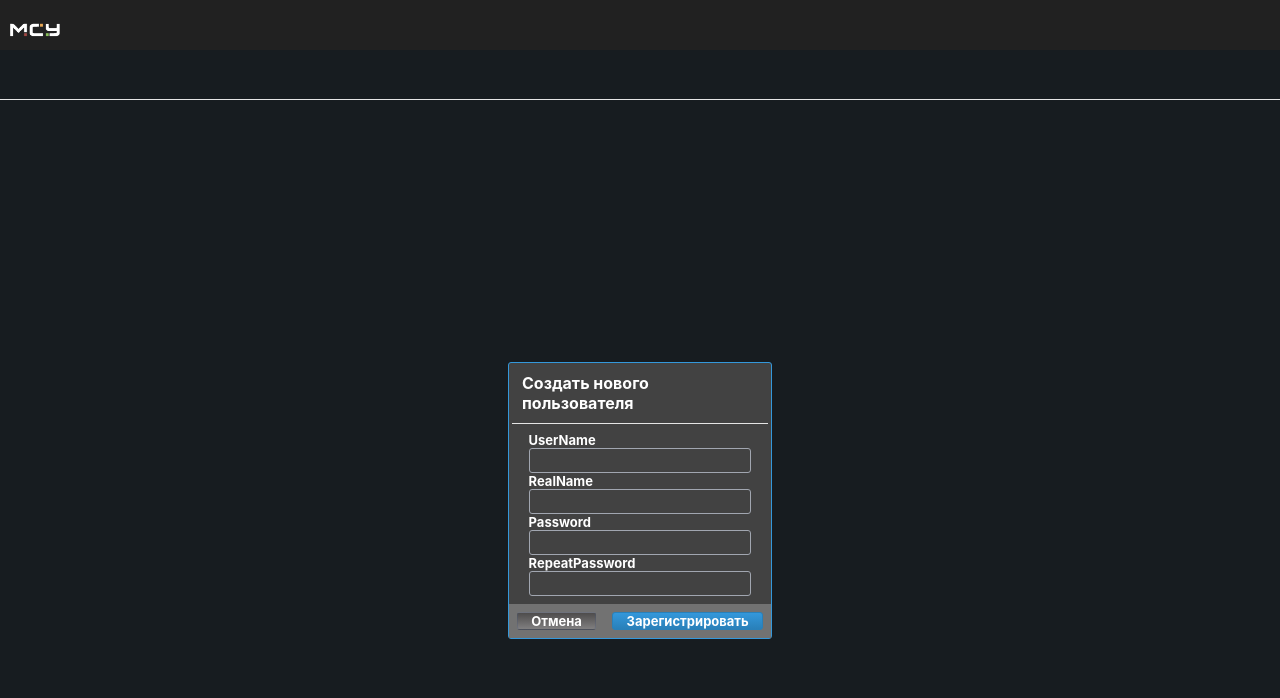
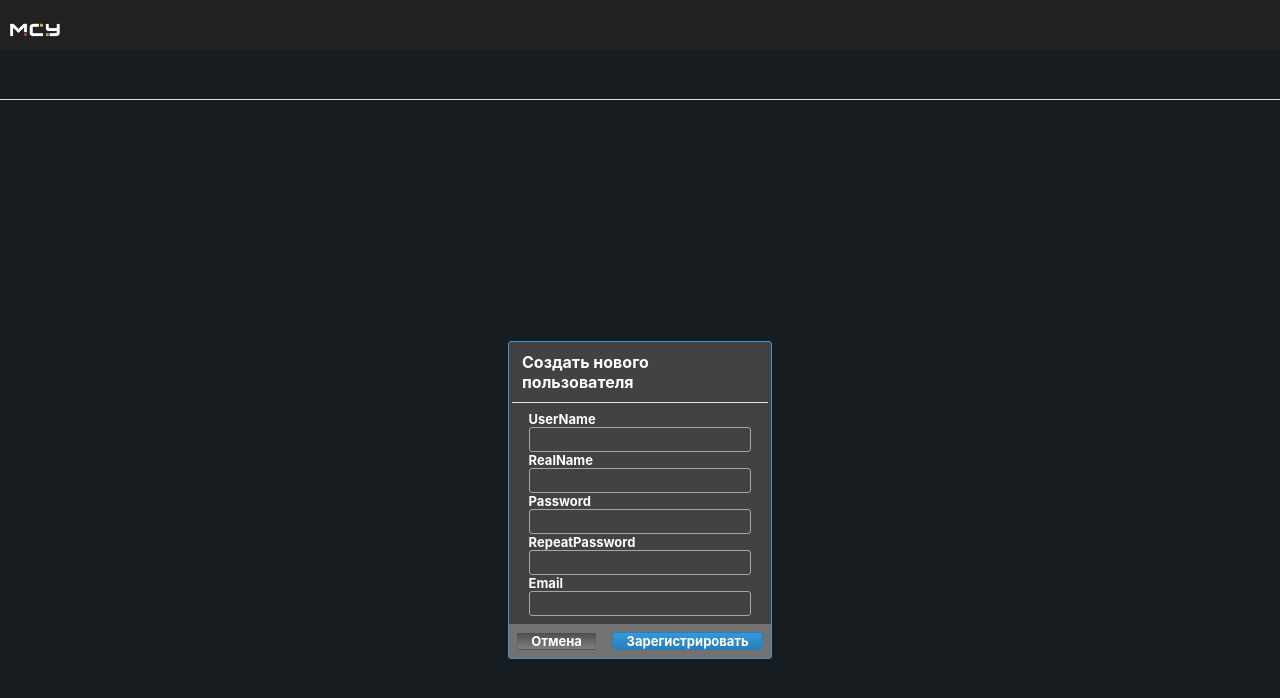
Before and after one commit to AlexFox99/website, a React (Create React App) app: page /Authorization/Registration in a window 1280 px wide. Shown: the top 698 px of the page. Built offline with nearby package versions, Linux system fonts and the light colour scheme.

Commit message:
Make Email input+css

```diff
--- a/src/AuthorizationPage/Registration/Registration.css
+++ b/src/AuthorizationPage/Registration/Registration.css
@@ -102,6 +102,21 @@
     box-sizing: border-box;
     -webkit-appearance: none;
 }
+.EmailInputReg{
+    width: 100%;
+    padding: 4px 6px;
+    background-color: #424242;
+    border: 1px solid #A1A6B0;
+    border-radius: 3px;
+    -webkit-transition: border linear .05s,box-shadow linear .05s;
+    -moz-transition: border linear .05s,box-shadow linear .05s;
+    -o-transition: border linear .05s,box-shadow linear .05s;
+    transition: border linear .05s,box-shadow linear .05s;
+    -webkit-box-sizing: border-box;
+    -moz-box-sizing: border-box;
+    box-sizing: border-box;
+    -webkit-appearance: none;
+}
 .CancelNavLink{
     grid-area: n1;
     text-decoration: none;
--- a/src/AuthorizationPage/Registration/Registration.jsx
+++ b/src/AuthorizationPage/Registration/Registration.jsx
@@ -18,6 +18,8 @@ const Registration=(props)=>{
                         <input type="text" className="PasswordInputReg"/>
                         <div className="RepPasswordNameInputReg">RepeatPassword</div>
                         <input type="text" className="RepPasswordInputReg"/>
+                        <div className="EmailNameInputReg">Email</div>
+                        <input type="text" className="EmailInputReg"/>
                     </div>
                 </div>
                 <div className="ForNavLinkReg">
```
